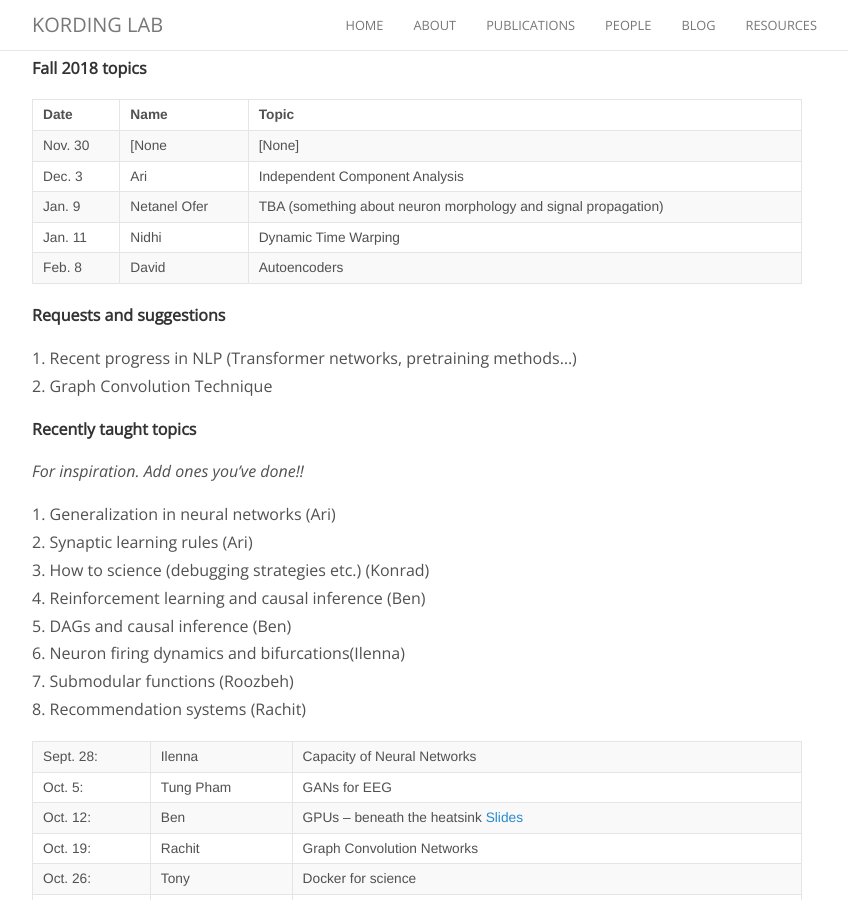
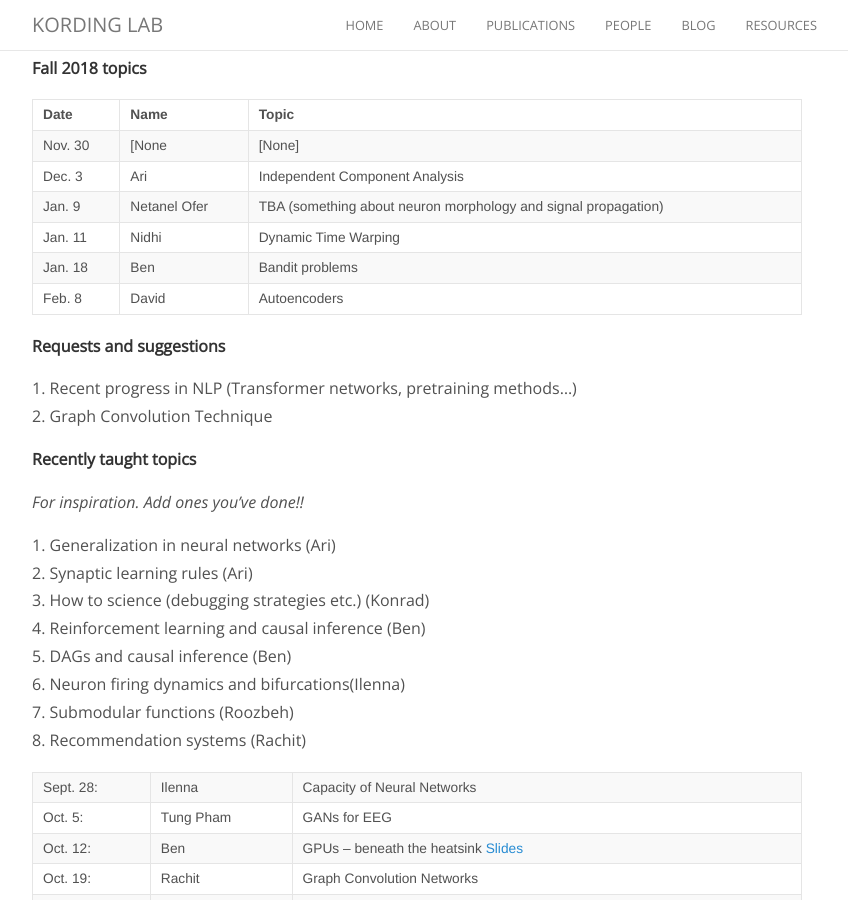
Before and after one commit to KordingLab/KordingLab.github.io, a Jekyll site: the page built from _posts/2018-08-29-upcoming-lab-teaching.md, in a window 1280 px wide and 900 px high, scrolled down 326 px. Shown: the whole window, without its empty margins (223-1071 px from the left). Built offline with Jekyll 4.4.1, drawn with Linux system fonts in a browser that asks for light colours; nearby versions of some CDN libraries; comment, search, counter and statistics services are not loaded.

Commit message:
Update 2018-08-29-upcoming-lab-teaching.md

```diff
--- a/_posts/2018-08-29-upcoming-lab-teaching.md
+++ b/_posts/2018-08-29-upcoming-lab-teaching.md
@@ -19,6 +19,7 @@ neuroscientific princples, new findings and literature reviews... whatever!
 |Dec. 3| Ari | Independent Component Analysis |
 |Jan. 9| Netanel Ofer | TBA (something about neuron morphology and signal propagation)|
 |Jan. 11| Nidhi | Dynamic Time Warping |
+|Jan. 18| Ben | Bandit problems |
 |Feb. 8| David | Autoencoders |
 
 **Requests and suggestions**
```
